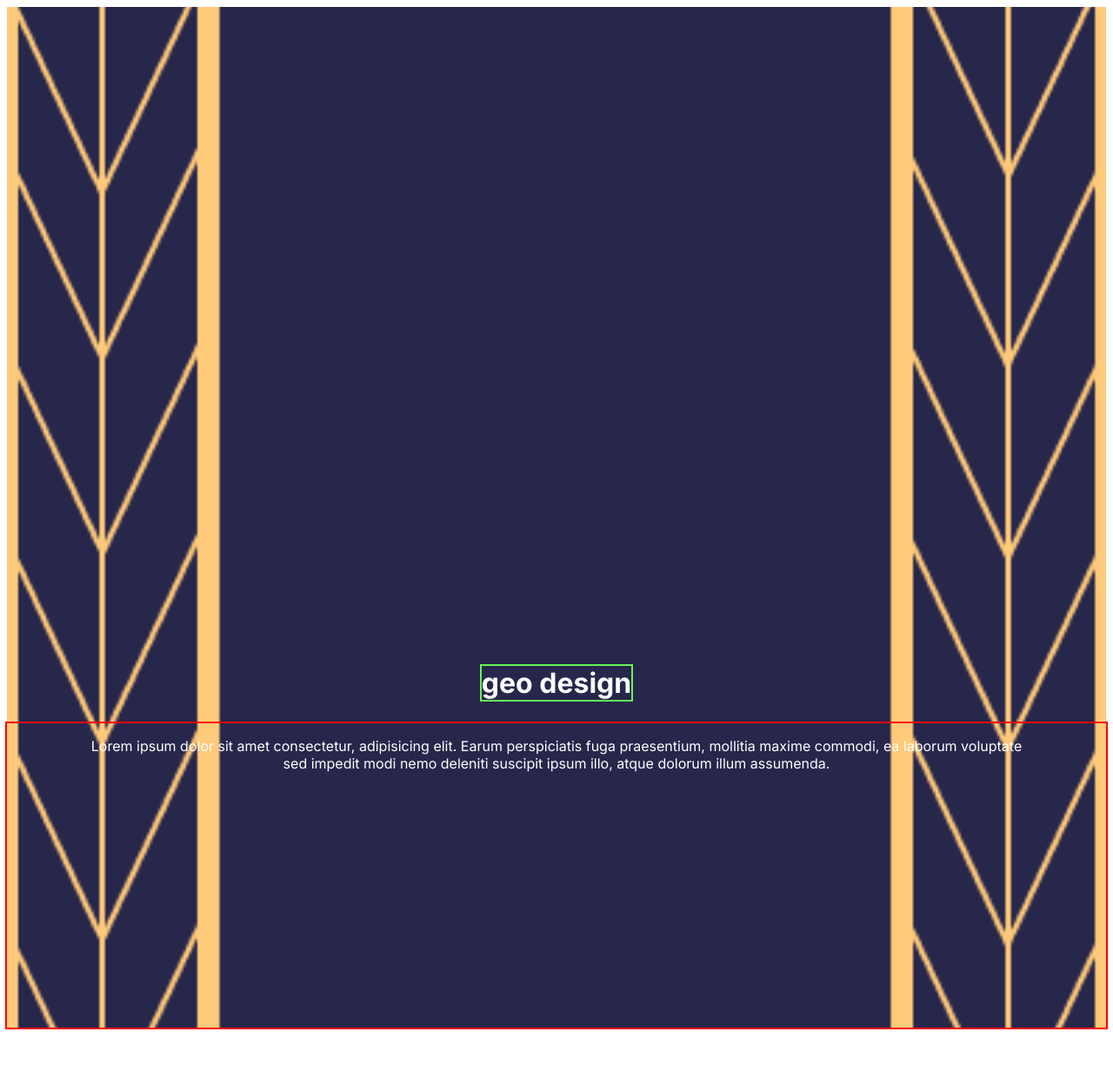
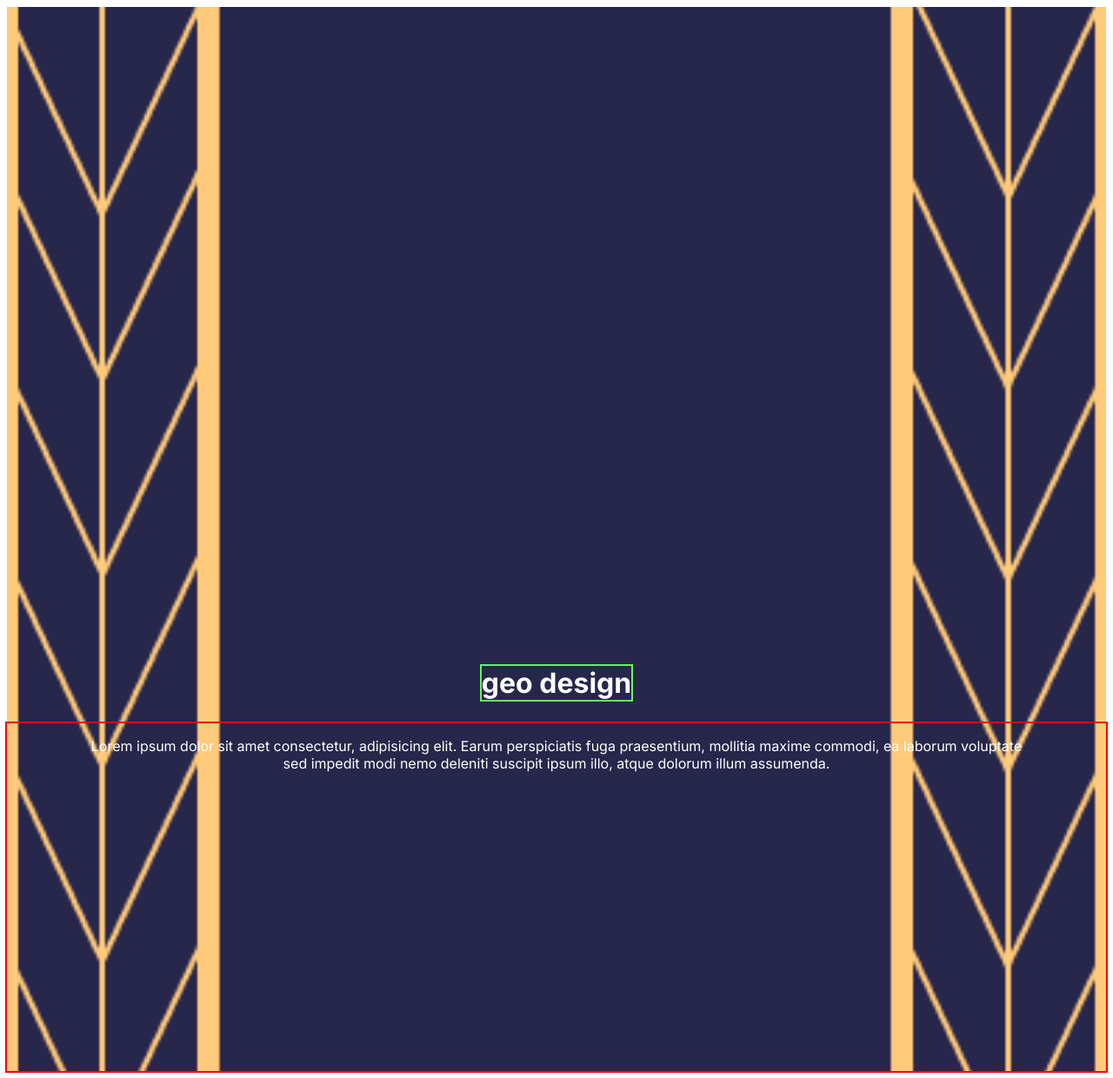
Before and after one commit to nanidam/degree-project-rendezevite, a Next.js app: page /event-overview in a window 1280 px wide. Shown: the whole page at 87% size. Before the commit the page ends 1190 px from the top, so only its background shows below. Built offline with nearby package versions, Linux system fonts and the light colour scheme.

Commit message:
:art: WIP

```diff
--- a/app/components/style/templateGeoDesign.scss
+++ b/app/components/style/templateGeoDesign.scss
@@ -4,7 +4,7 @@
   background-size: cover;
   background-position: center;
   background-repeat: no-repeat;
-  min-height: 100vh;
+  min-height: 115vh;
 
   display: flex;
   flex-direction: column;
@@ -25,18 +25,18 @@
     text-align: center;
     box-sizing: border-box;
     color: white;
-    height: 350px;
+    height: 400px;
   }
 }
 
 @media screen and (max-height: 667px) {
   .template-bg {
     .template-header {
-      margin-top: 40%;
+      margin-top: 50%;
     }
 
     .template-text-container {
-      max-height: 250px;
+      max-height: 300px;
     }
   }
 }
```
